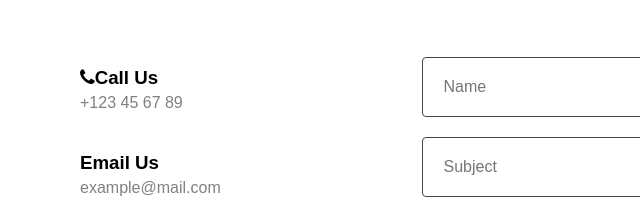
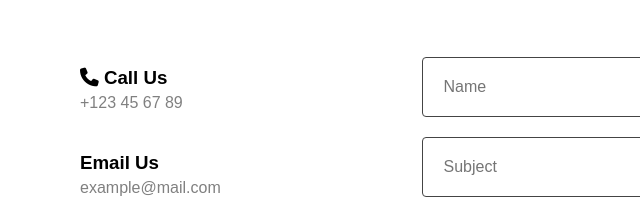
Before and after one commit to ing-cesarionivar/Easy-Contact-Form, a plain HTML site: page index.html in a window 1280 px wide. Shown: the part 150-364 px from the top of the page, 0-640 px from the left. Drawn offline with Linux system fonts and the light colour scheme; files that its build step writes are made by us from their sources.

Commit message:
Updating repo

```diff
--- a/index.html
+++ b/index.html
@@ -16,7 +16,7 @@
         <div class="content">
             <div class="info">
                 <article>
-                    <h3><i class="fa fa-phone" aria-hidden="true"></i>Call Us</h3>
+                    <h3><i class="fa fa-phone" aria-hidden="true"></i> Call Us</h3>
                     <p>+123 45 67 89</p>
                 </article>
                 <article>
@@ -39,6 +39,6 @@
             </div>
         </div>
     </div>
-
+    <script src="https://kit.fontawesome.com/2c36e9b7b1.js" crossorigin="anonymous"></script>
 </body>
 </html>
```
